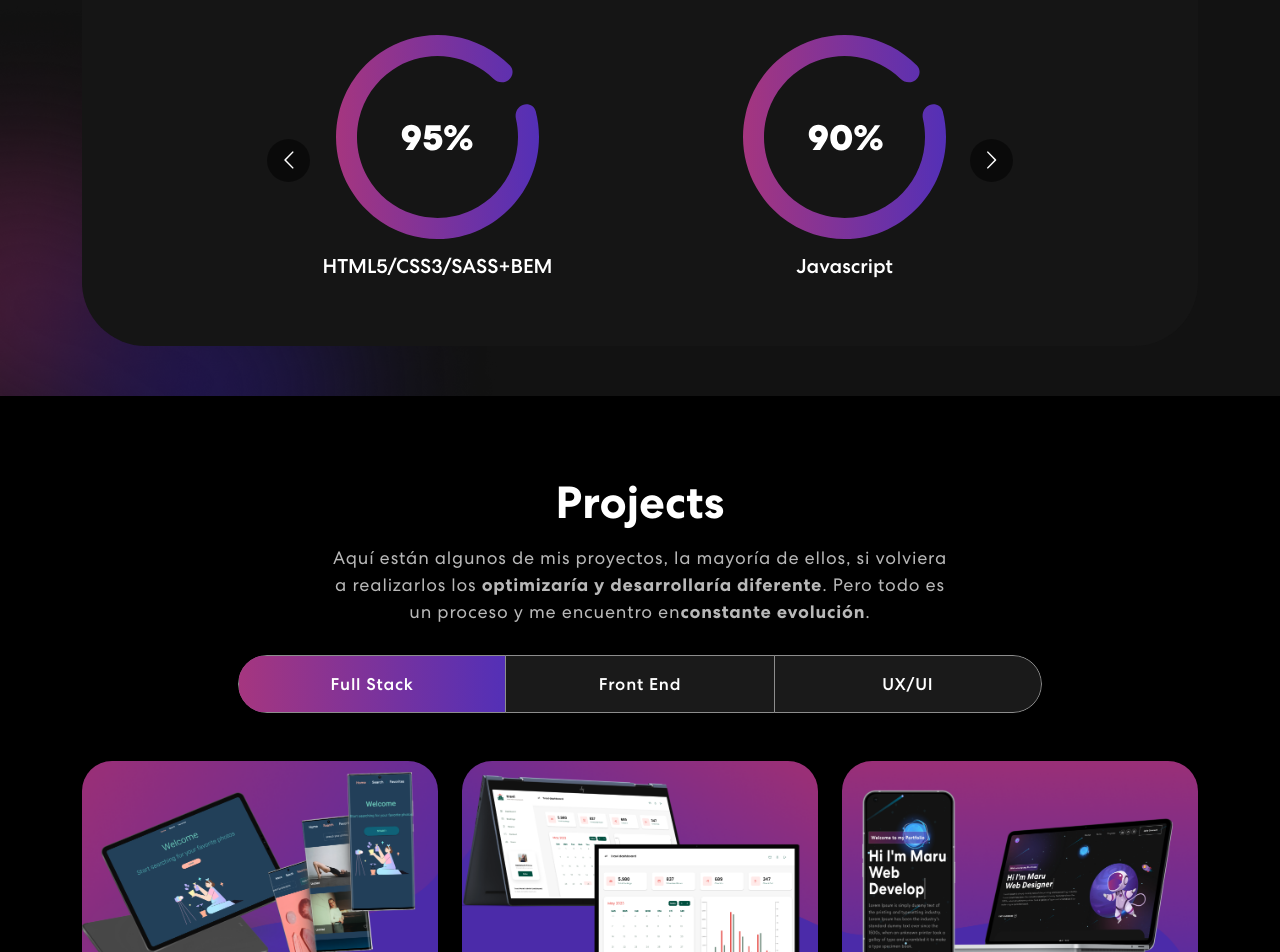
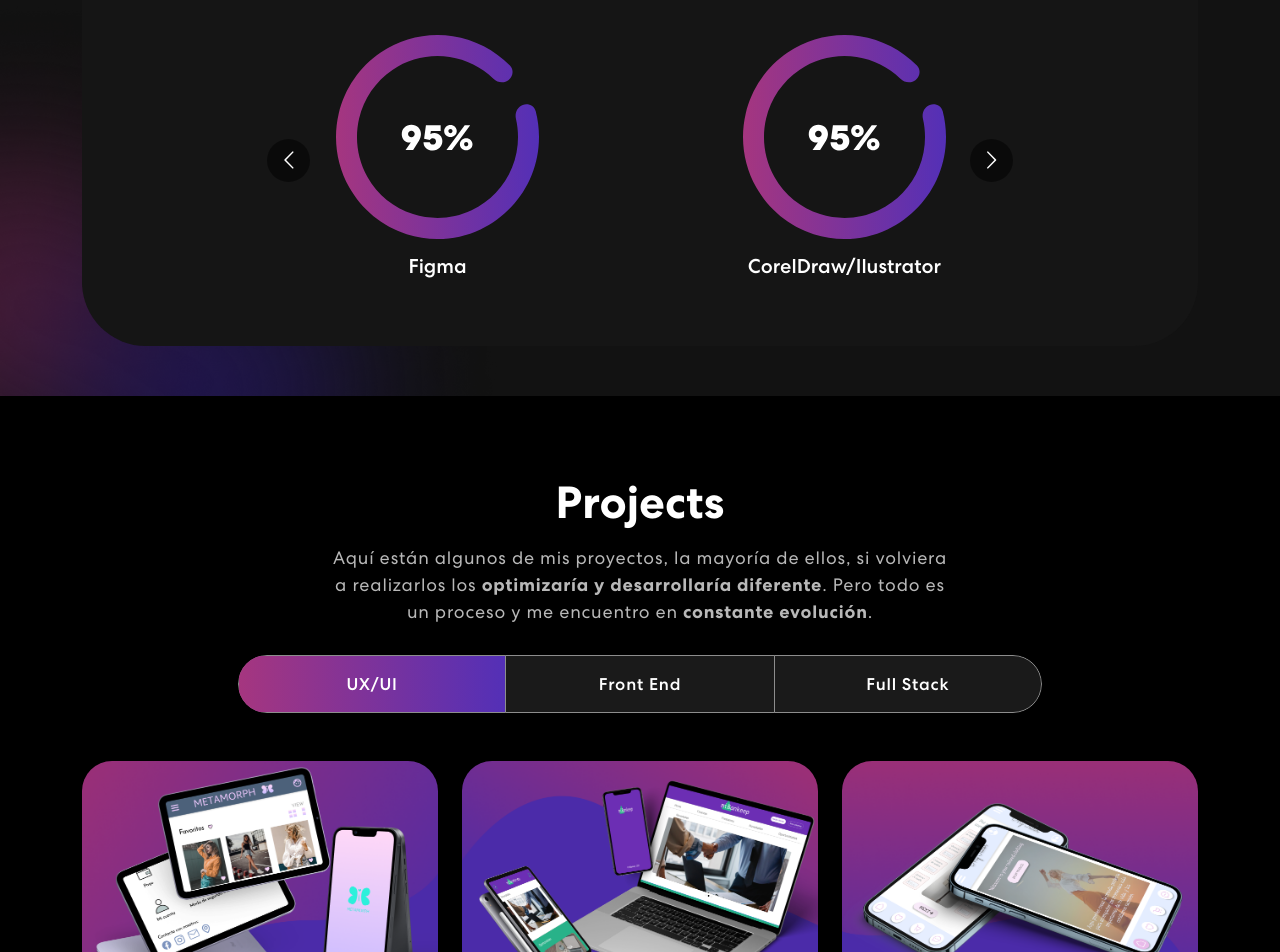
Before and after one commit to maruprin/portfolio-react, a React (Create React App) app: page / in a window 1280 px wide. Shown: the part 1420-2372 px from the top of the page. Built offline with nearby package versions, Linux system fonts and the light colour scheme.

Commit message:
change content

```diff
--- a/src/components/Banner.js
+++ b/src/components/Banner.js
@@ -11,7 +11,7 @@ export const Banner = () => {
   const [text, setText] = useState("");
   const [delta, setDelta] = useState(300 - Math.random() * 100);
   const [index, setIndex] = useState(1);
-  const toRotate = ["Web Developer", "Web Designer", "UI/UX Designer"];
+  const toRotate = ["UI/UX Designer", "Web developer", "Product Designer"];
   const period = 2000;
 
   useEffect(() => {
--- a/src/components/Projects.js
+++ b/src/components/Projects.js
@@ -94,7 +94,7 @@ export const Projects = () => {
                     Aquí están algunos de mis proyectos, la mayoría de ellos, si
                     volviera a realizarlos los <b>optimizaría y desarrollaría
                     diferente</b>. Pero todo es un proceso y me encuentro en
-                    <b>constante evolución</b>.
+                    <b> constante evolución</b>.
                   </p>
                   <Tab.Container id="projects-tabs" defaultActiveKey="first">
                     <Nav
@@ -103,13 +103,13 @@ export const Projects = () => {
                       id="pills-tab"
                     >
                       <Nav.Item>
-                        <Nav.Link eventKey="first">Full Stack</Nav.Link>
+                        <Nav.Link eventKey="first">UX/UI</Nav.Link>
                       </Nav.Item>
                       <Nav.Item>
                         <Nav.Link eventKey="second">Front End</Nav.Link>
                       </Nav.Item>
                       <Nav.Item>
-                        <Nav.Link eventKey="third">UX/UI</Nav.Link>
+                        <Nav.Link eventKey="third">Full Stack</Nav.Link>
                       </Nav.Item>
                     </Nav>
                     <Tab.Content
@@ -120,7 +120,7 @@ export const Projects = () => {
                     >
                       <Tab.Pane eventKey="first">
                         <Row>
-                          {projectsFull.map((project, index) => {
+                          {projectsUX.map((project, index) => {
                             return <ProjectCard key={index} {...project} />;
                           })}
                         </Row>
@@ -135,7 +135,7 @@ export const Projects = () => {
                       </Tab.Pane>
                       <Tab.Pane eventKey="third">
                         <Row>
-                          {projectsUX.map((project, index) => {
+                          {projectsFull.map((project, index) => {
                             return <ProjectCard key={index} {...project} />;
                           })}
                         </Row>
--- a/src/components/Skills.js
+++ b/src/components/Skills.js
@@ -1,31 +1,31 @@
 import meter1 from "../assets/img/meter1.svg";
 import meter2 from "../assets/img/meter2.svg";
 import meter3 from "../assets/img/meter3.svg";
-import Carousel from 'react-multi-carousel';
-import 'react-multi-carousel/lib/styles.css';
+import Carousel from "react-multi-carousel";
+import "react-multi-carousel/lib/styles.css";
 // import arrow1 from "../assets/img/arrow1.svg";
 // import arrow2 from "../assets/img/arrow2.svg";
-import colorSharp from "../assets/img/color-sharp.png"
+import colorSharp from "../assets/img/color-sharp.png";
 
 export const Skills = () => {
   const responsive = {
     superLargeDesktop: {
       // the naming can be any, depends on you.
       breakpoint: { max: 4000, min: 3000 },
-      items: 5
+      items: 5,
     },
     desktop: {
       breakpoint: { max: 3000, min: 1024 },
-      items: 3
+      items: 3,
     },
     tablet: {
       breakpoint: { max: 1024, min: 464 },
-      items: 2
+      items: 2,
     },
     mobile: {
       breakpoint: { max: 464, min: 0 },
-      items: 1
-    }
+      items: 1,
+    },
   };
 
   return (
@@ -35,8 +35,25 @@ export const Skills = () => {
           <div className="col-12">
             <div className="skill-bx wow zoomIn">
               <h2>Skills</h2>
-                        <p>Estas son mis principales <b>skills</b>, aunque se <b>multiplican y fortalecen</b> a menudo,<br></br> ya que aprendo e incorporo <b>nuevas tecnologías</b> y <b>buenas prácticas</b> a diario</p>
-                        <Carousel responsive={responsive} infinite={true} className="owl-carousel owl-theme skill-slider">
+              <p>
+                Estas son mis principales <b>skills</b>, aunque se{" "}
+                <b>multiplican y fortalecen</b> a menudo,<br></br> ya que
+                aprendo e incorporo <b>nuevas tecnologías</b> y{" "}
+                <b>buenas prácticas</b> a diario
+              </p>
+              <Carousel
+                responsive={responsive}
+                infinite={true}
+                className="owl-carousel owl-theme skill-slider"
+              >
+                <div className="item">
+                  <img src={meter1} alt="Image3" />
+                  <h5>Figma</h5>
+                </div>
+                <div className="item">
+                  <img src={meter1} alt="Image3" />
+                  <h5>CorelDraw/Ilustrator</h5>
+                </div>
                 <div className="item">
                   <img src={meter1} alt="Image4" />
                   <h5>HTML5/CSS3/SASS+BEM</h5>
@@ -73,10 +90,6 @@ export const Skills = () => {
                   <img src={meter3} alt="Image4" />
                   <h5>Wordpress/PHP</h5>
                 </div>
-                            <div className="item">
-                                <img src={meter1} alt="Image3" />
-                                <h5>Figma</h5>
-                            </div>
               </Carousel>
             </div>
           </div>
@@ -84,5 +97,5 @@ export const Skills = () => {
       </div>
       <img className="background-image-left" src={colorSharp} alt="Image4" />
     </section>
-  )
-}
+  );
+};
```
Lines whose indentation alone changed are shown as unchanged.
